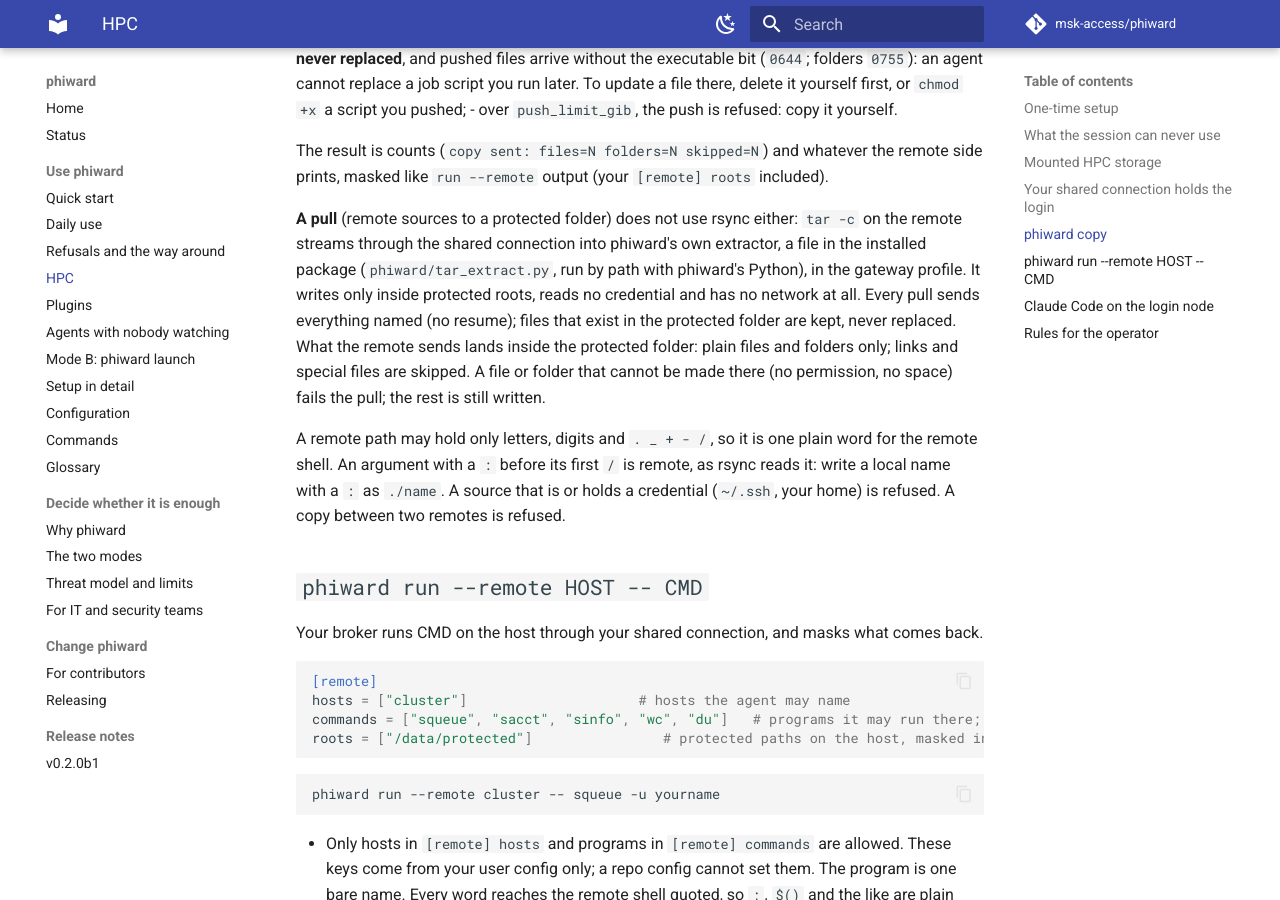
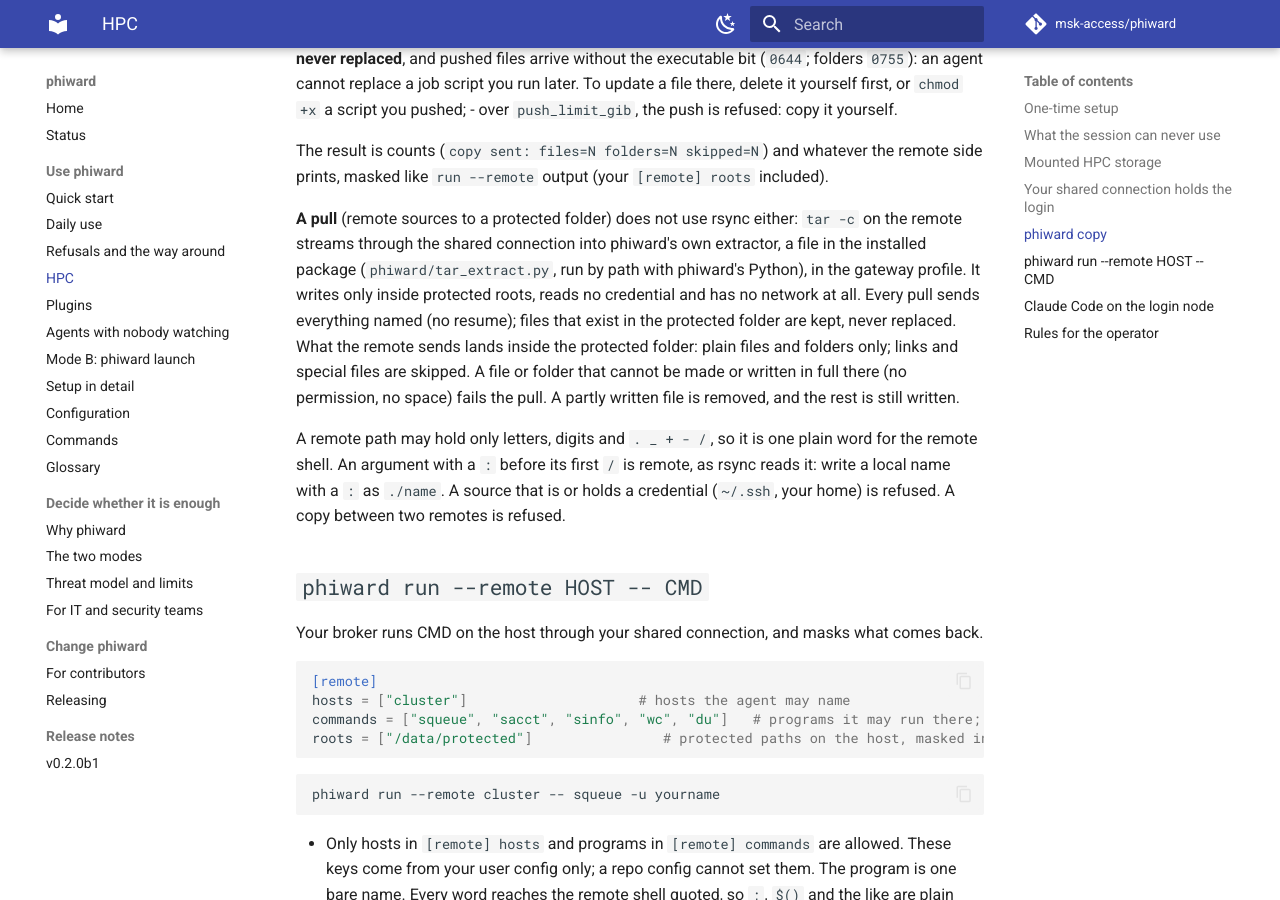
Before and after one commit to msk-access/phiward, an MkDocs documentation site: the page built from docs/hpc.md, in a window 1280 px wide and 900 px high, scrolled down 4381 px. Built offline with MkDocs 1.6.1 and Material for MkDocs 9.7.7, drawn with Linux system fonts in a browser that asks for light colours; comment, search, counter and statistics services are not loaded; the version menu is left out.

Commit message:
fix(copy): a pull's write that fails removes the partial file and counts it as failed
The extractor caught errors only around os.open. A write error (no
space, EIO) escaped, stopped it, and left a truncated file that the next
pull counted as kept. Now an OSError while writing removes the partial
file, counts it as failed and goes on; the exit stays 1 when anything
failed. Docstring, hpc.md and CHANGELOG match.

```diff
--- a/docs/hpc.md
+++ b/docs/hpc.md
@@ -205,7 +205,8 @@ profile. It writes only inside protected roots, reads no credential and has no n
 Every pull sends everything named (no resume); files that exist in the protected folder are
 kept, never replaced. What the remote sends lands inside the protected
 folder: plain files and folders only; links and special files are skipped. A file or folder
-that cannot be made there (no permission, no space) fails the pull; the rest is still written.
+that cannot be made or written in full there (no permission, no space) fails the pull. A
+partly written file is removed, and the rest is still written.
 
 A remote path may hold only letters, digits and `. _ + - /`, so it is one plain word for the
 remote shell. An argument with a `:` before its first `/` is remote, as rsync reads it: write a
```
Also changed, not shown: CHANGELOG.md (+4 -2 lines), 1 other file.
